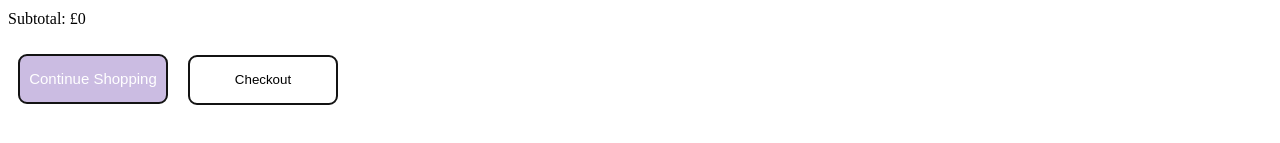
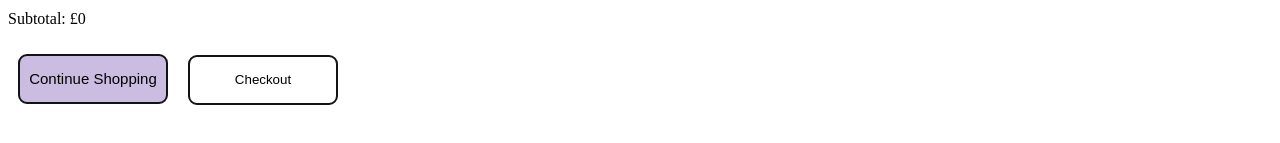
Before and after one commit to aname4405/myApp, a React (Create React App) app: page /cart in a window 1280 px wide. In both pictures the pointer is over the link "Continue Shopping". Shown: the part 375-518 px from the top of the page. Built offline with nearby package versions, Linux system fonts and the light colour scheme.

Commit message:
changed Css for continue shopping button

```diff
--- a/src/pages/cart/cart.css
+++ b/src/pages/cart/cart.css
@@ -54,3 +54,7 @@
     color: black;
     font-size: 15px;
   }
+
+  .checkoutlink:hover {
+    color: black;
+  }
```
